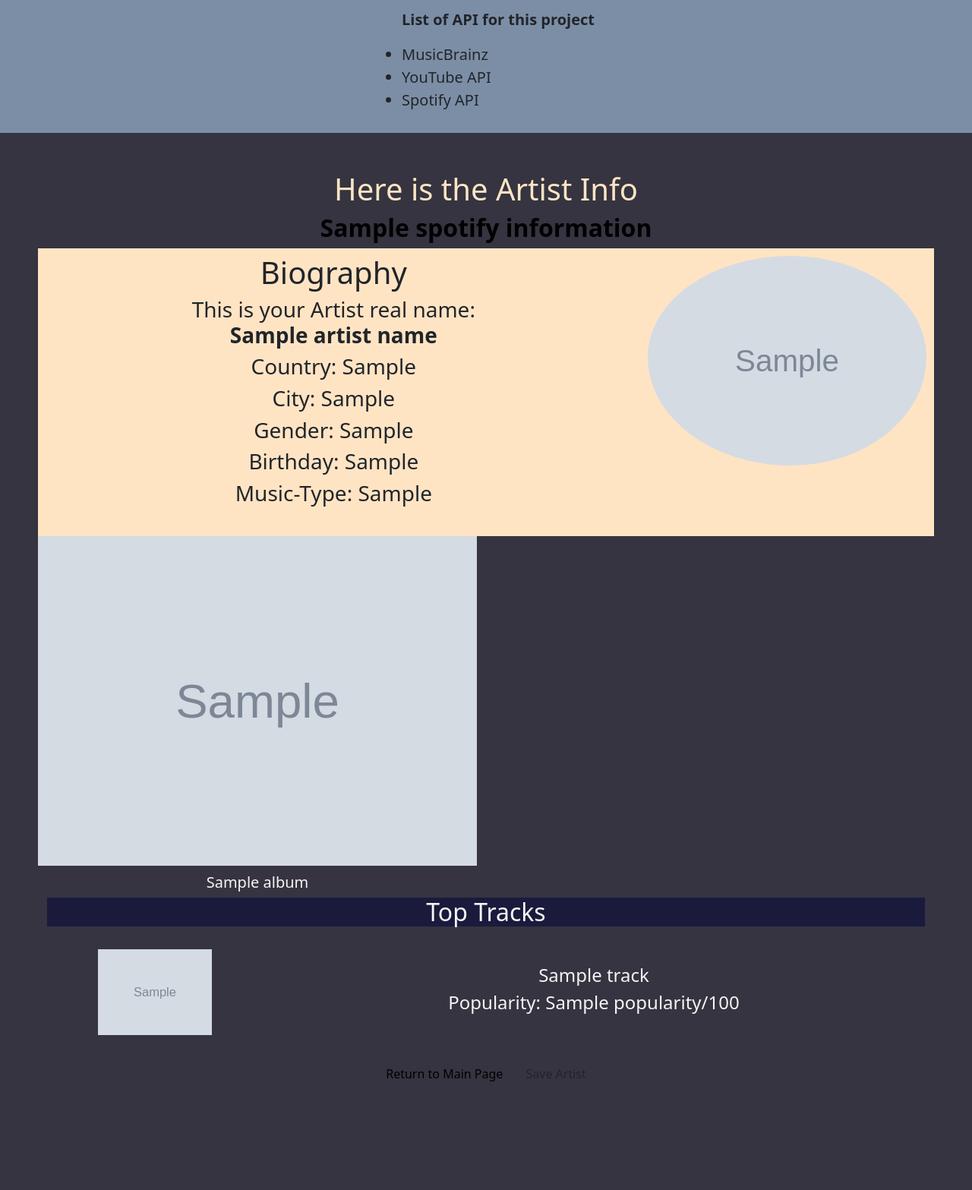
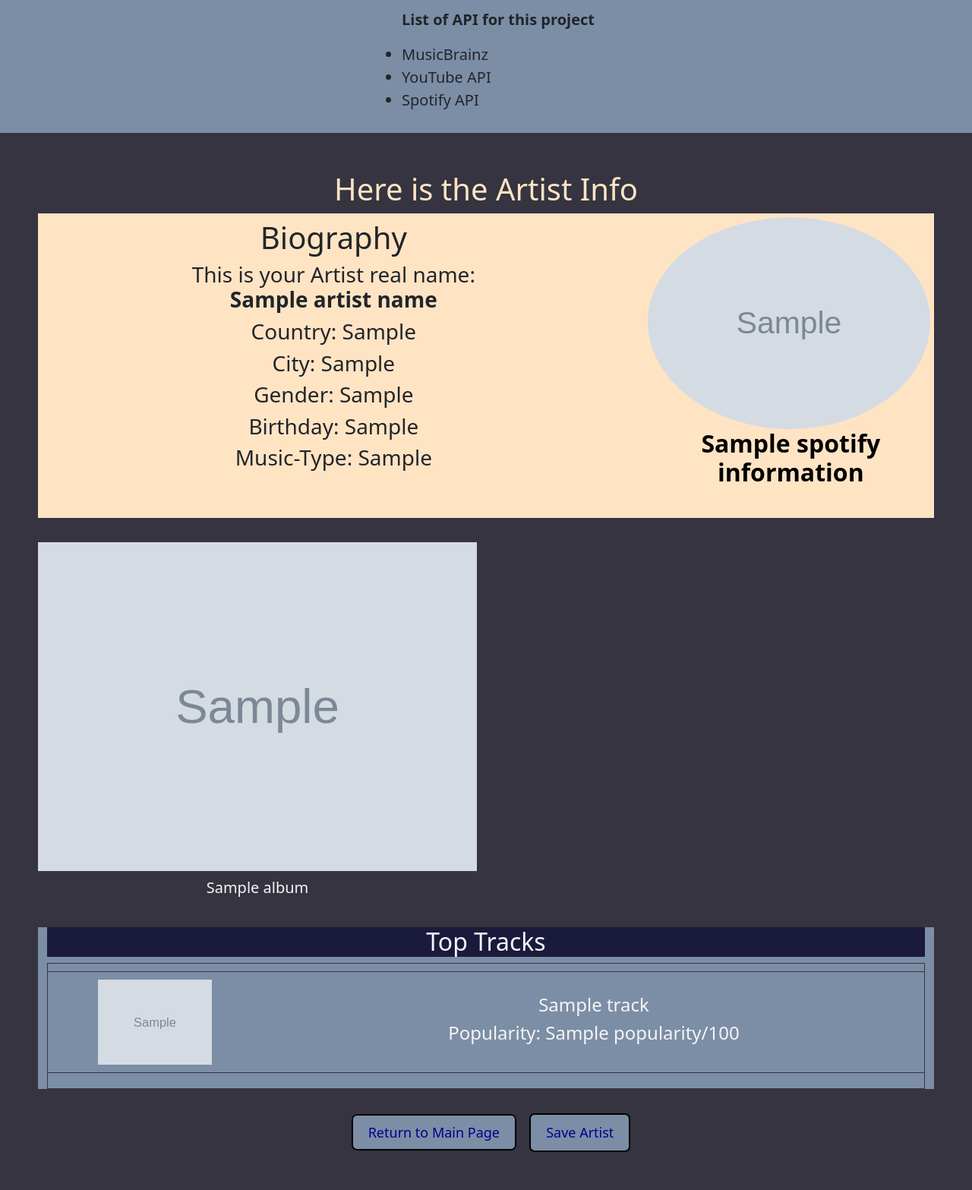
Before and after one commit to dakota-bruffett/Project_3_Apis, a Flask app: template templates/artist.html in a window 1280 px wide. Shown: the part 126-1693 px from the top of the page at 76% size. Before the commit the page ends 1550 px from the top, so only its background shows below. Run offline with Flask 3, Linux system fonts and the light colour scheme; the template is opened without the code that fills it: most values are stand-ins (such as "Sample title", 1, 10 or a date in 2020); grey boxes marked "Sample" are stand-in pictures.

Commit message:
Fix styling for btns on both pages  and color scheme for top tracks section and modifying the header for artist bio, such as spacing and stage name location

```diff
--- a/static/style.css
+++ b/static/style.css
@@ -1,6 +1,28 @@
 * {
   margin: 0;
   padding: 0;
+}
+
+#submit-btn {
+  text-decoration: none;
+  color: darkblue;
+  background-color: #7c8ea6;
+  padding: 10px 20px;
+  font-size: 18px;
+  border-radius: 7px;
+  border: 2px solid black;
+  /* Transition effect */
+  transition: all 0.4s ease-in-out;
+}
+
+#submit-btn:hover {
+  background-color: ghostwhite;
+  color: black;
+  box-shadow: 0 0 10px black;
+}
+
+#submit-btn:before {
+  margin-right: 5px;
 }
 
 body {
@@ -19,9 +41,54 @@ header {
   background-color: #7c8ea6;
 }
 
+.btn-section {
+  padding-top: 2rem;
+}
+
 .return-button {
   text-decoration: none;
+  color: darkblue;
+  background-color: #7c8ea6;
+  padding: 10px 20px;
+  font-size: 18px;
+  border-radius: 7px;
+  border: 2px solid black;
+  /* Transition effect */
+  transition: all 0.4s ease-in-out;
+}
+
+/* return btn hover effect */
+.return-button:hover {
+  background-color: ghostwhite;
   color: black;
+  box-shadow: 0 0 10px black;
+}
+
+.return-button:before {
+  margin-right: 5px;
+}
+
+/* save btn */
+#save-btn {
+  text-decoration: none;
+  color: darkblue;
+  background-color: #7c8ea6;
+  padding: 10px 20px;
+  font-size: 18px;
+  border-radius: 7px;
+  border: 2px solid black;
+  /* Transition effect */
+  transition: all 0.4s ease-in-out;
+}
+
+#save-btn:hover {
+  background-color: ghostwhite;
+  color: black;
+  box-shadow: 0 0 10px black;
+}
+
+#save-btn:before {
+  margin-right: 5px;
 }
 
 .list {
@@ -60,13 +127,20 @@ main {
   border-radius: 50%;
   width: 100%;
   height: auto;
-  padding-top: 10px;
-  padding-right: 10px;
+  display: block;
+  margin: auto;
+  padding-top: 5px;
+  padding-right: 5px;
 }
 
 .artist-bio-section {
   padding-bottom: 2rem;
   background-color: bisque;
+}
+
+.album-col {
+  padding-top: 2rem;
+  padding-bottom: 2rem;
 }
 
 #stage-name-text {
@@ -117,6 +191,10 @@ main {
   align-items: center;
 }
 
+.top-tracks-section {
+  background-color: #7c8ea6;
+}
+
 #top-tracks-img {
   flex: 0 0 15rem;
   width: 100%;
--- a/templates/artist.html
+++ b/templates/artist.html
@@ -6,11 +6,6 @@
 <main>
   <h1 class="start-text">Here is the Artist Info</h1>
 
-  <h2 id="stage-name-text">
-    <!-- <h1>Here is the Artist Info</h1> -->
-    <!-- Stage Name -->
-    <strong class="Artist-stage-name" style="color: black">{{spotify_information.Name}}</strong>
-  </h2>
 
   <section class="mb-6 artist-bio-section">
     <div class="row">
@@ -34,6 +29,12 @@
         <!-- Artist cover picture -->
         <img src="{{spotify_information.picture}}" alt="Artist Profile picture from spotify"
           class="artist-profile-picture" />
+
+            <h2 id="stage-name-text">
+    <!-- <h1>Here is the Artist Info</h1> -->
+    <!-- Stage Name -->
+    <strong class="Artist-stage-name" style="color: black">{{spotify_information.Name}}</strong>
+  </h2>
       </div>
 
     </div>
@@ -129,12 +130,14 @@
 
     </div>
 
+    <div class="btn-section">
     <!-- Here we have a a btn that will return our uset to the main page to search again. -->
     <button class="btn waves-effect waves-light"> <a class="return-button" href="/">Return to Main Page</a>
     </button>
     <!-- This btn will save the artist in our DB -->
-    <button class="btn waves-effect waves-light" type="submit" name="action">Save Artist
+    <button class="btn waves-effect waves-light" id = "save-btn" type="submit" name="action">Save Artist
     </button>
+    </div>
 
     <!-- Preview audio js script -->
 
```
Also changed, not shown: templates/index.html (+11 -6 lines).
